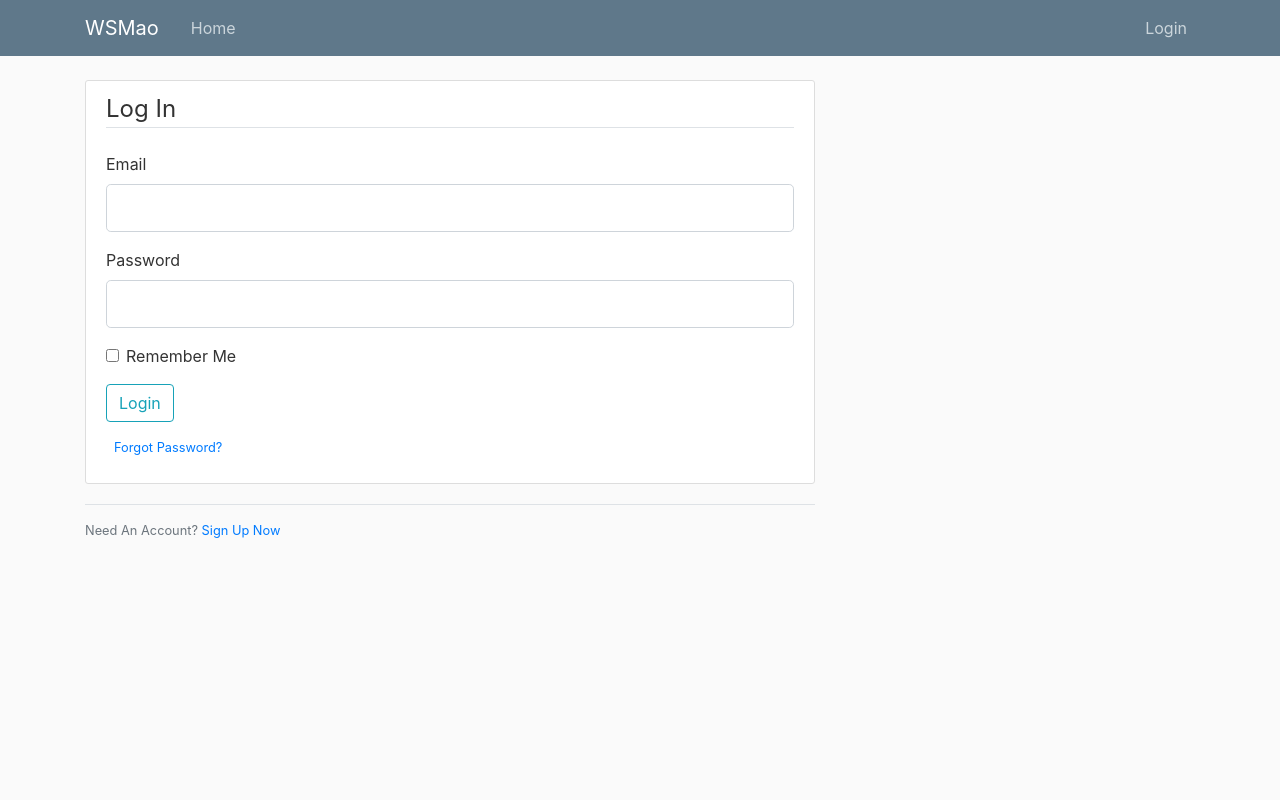
After one commit to WSMao/IoTPiProject, a Flask app: page /login in a window 1280 px wide. The commit adds this page. Run offline with Flask 2, Linux system fonts and the light colour scheme; some libraries are stand-ins or nearby versions.

Commit message:
登入等功能完成 資料驗證 cookie session

```diff
--- /dev/null
+++ b/forms.py
@@ -0,0 +1,14 @@
+from flask_wtf import FlaskForm
+from wtforms import StringField, PasswordField, SubmitField, BooleanField
+from wtforms.validators import DataRequired, Length, Email, EqualTo
+
+
+class LoginForm(FlaskForm):
+
+    email = StringField('Email',
+        validators=[DataRequired(), Email()] )
+    password = PasswordField('Password',
+        validators=[DataRequired()])
+    # using cookies
+    remember = BooleanField('Remember Me')
+    submit = SubmitField('Login')
--- a/main.py
+++ b/main.py
@@ -1,26 +1,91 @@
 #!/usr/bin/env python3
 # -*- coding: utf-8 -*-
-
 
 from flask import Flask,render_template,jsonify
 import os
 
+#video streaming lib
+from importlib import import_module
+from flask import Response
+
+# import camera driver
+if os.environ.get('CAMERA'):
+    Camera = import_module('camera_' + os.environ['CAMERA']).Camera
+else:
+    from camera import Camera
+    #from camera_opencv import Camera
+# Raspberry Pi camera module (requires picamera package)
+# from camera_pi import Camera
+
+from flask import redirect,url_for
+from forms import LoginForm
+isLogin=False
+
+
 app=Flask(__name__)
+#Set a secret key
+app.config['SECRET_KEY'] = '8fdee849163f9610d482779bc313c968'
+
 
 @app.route('/')
 def index():
-    return " it's my main page "
+    return "it's mao's homepage!"
 
+@app.route('/home')
+def home():
+    global isLogin
+    """Video streaming home page."""
+    if isLogin:
+        print(isLogin)
+        return render_template('home.html')
+    else:
+        return redirect(url_for('login'))
+
+def gen(camera):
+    """Video streaming generator function."""
+    while True:
+        frame = camera.get_frame()
+        yield (b'--frame\r\n'
+               b'Content-Type: image/jpeg\r\n\r\n' + frame + b'\r\n')
+@app.route('/video_feed')
+def video_feed():
+    """Video streaming route. Put this in the src attribute of an img tag."""
+    return Response(gen(Camera()),
+                    mimetype='multipart/x-mixed-replace; boundary=frame')
+
+@app.route('/login', methods=['GET','POST'])
+def login():
+    global isLogin
+    form = LoginForm()
+    if isLogin:
+        isLogin = False
+        print(isLogin)
+    else:
+        print(isLogin)
+        if form.validate_on_submit(): #必須定義在 forms.py 的全部都要 valid
+            print('is valid!!!')
+            if form.email.data == 'admin@blog.com' and form.password.data == 'password' :
+                print('correct')
+                isLogin = True
+                return redirect(url_for('home'))
+    return render_template('login.html',form=form)
+
+
+#for testing control function
 @app.route('/control')
 def control():
+
     return render_template("control.html")
 
-
-@app.route('/test')
-def test():
+#for testing AJAX !
+@app.route('/ajax')
+#Server side replies the requests from client side
+def AJAX():
     os.system("touch ~/Desktop/12345.txt")
     return jsonify ( result = 3)
 
 
+
 if __name__=="__main__":
-    app.run(debug=True)
+    # app.run(debug=True)
+    app.run( threaded=True, debug=True)
--- /dev/null
+++ b/static/main.css
@@ -0,0 +1,80 @@
+body {
+    background: #fafafa;
+    color: #333333;
+    margin-top: 5rem;
+  }
+
+  h1, h2, h3, h4, h5, h6 {
+    color: #444444;
+  }
+
+  .bg-steel {
+    background-color: #5f788a;
+  }
+
+  .site-header .navbar-nav .nav-link {
+    color: #cbd5db;
+  }
+
+  .site-header .navbar-nav .nav-link:hover {
+    color: #ffffff;
+  }
+
+  .site-header .navbar-nav .nav-link.active {
+    font-weight: 500;
+  }
+
+  .content-section {
+    background: #ffffff;
+    padding: 10px 20px;
+    border: 1px solid #dddddd;
+    border-radius: 3px;
+    margin-bottom: 20px;
+  }
+
+  .article-title {
+    color: #444444;
+  }
+
+  a.article-title:hover {
+    color: #428bca;
+    text-decoration: none;
+  }
+
+  .article-content {
+    white-space: pre-line;
+  }
+
+  .article-img {
+    height: 65px;
+    width: 65px;
+    margin-right: 16px;
+  }
+
+  .article-metadata {
+    padding-bottom: 1px;
+    margin-bottom: 4px;
+    border-bottom: 1px solid #e3e3e3
+  }
+
+  .article-metadata a:hover {
+    color: #333;
+    text-decoration: none;
+  }
+
+  .article-svg {
+    width: 25px;
+    height: 25px;
+    vertical-align: middle;
+  }
+
+  .account-img {
+    height: 125px;
+    width: 125px;
+    margin-right: 20px;
+    margin-bottom: 16px;
+  }
+
+  .account-heading {
+    font-size: 2.5rem;
+  }
--- a/static/style.css
+++ b/static/style.css
@@ -8,7 +8,7 @@ h3{
     width:50px;
     height:30px;
     color:red;
-    background:white;
+    background:rgb(206, 180, 180);
     border-color:rgb(201, 221, 217);
     border-width:1px;
     border-style:solid;
--- /dev/null
+++ b/templates/layout.html
@@ -0,0 +1,69 @@
+<html lang="en">
+<head>
+    <!-- Required meta tags -->
+    <meta charset="utf-8">
+    <!-- Responsive meta tag -->
+    <meta name="viewport" content="width=device-width, initial-scale=1, shrink-to-fit=no">
+    <!-- Bootstrap CSS -->
+    <link rel="stylesheet" href="https://stackpath.bootstrapcdn.com/bootstrap/4.1.3/css/bootstrap.min.css" integrity="sha384-MCw98/SFnGE8fJT3GXwEOngsV7Zt27NXFoaoApmYm81iuXoPkFOJwJ8ERdknLPMO" crossorigin="anonymous">
+    <!-- Main.css -->
+    <link rel="stylesheet" href="{{ url_for('static', filename='main.css') }}">
+    {% if title %}
+        <title>RPI3 - {{ title }}</title>
+    {% else %}
+        <title>RPI3</title>
+    {% endif %}
+</head>
+<body>
+    <!-- Optional JavaScript -->
+    <!-- jQuery first, then Popper.js, then Bootstrap JS -->
+    <script src="https://code.jquery.com/jquery-3.3.1.slim.min.js" integrity="sha384-q8i/X+965DzO0rT7abK41JStQIAqVgRVzpbzo5smXKp4YfRvH+8abtTE1Pi6jizo" crossorigin="anonymous"></script>
+    <script src="https://cdnjs.cloudflare.com/ajax/libs/popper.js/1.14.3/umd/popper.min.js" integrity="sha384-ZMP7rVo3mIykV+2+9J3UJ46jBk0WLaUAdn689aCwoqbBJiSnjAK/l8WvCWPIPm49" crossorigin="anonymous"></script>
+    <script src="https://stackpath.bootstrapcdn.com/bootstrap/4.1.3/js/bootstrap.min.js" integrity="sha384-ChfqqxuZUCnJSK3+MXmPNIyE6ZbWh2IMqE241rYiqJxyMiZ6OW/JmZQ5stwEULTy" crossorigin="anonymous"></script>
+
+    <header class="site-header">
+        <nav class="navbar navbar-expand-md navbar-dark bg-steel fixed-top">
+            <div class="container">
+                <a class="navbar-brand mr-4" href="{{ url_for('home') }}">WSMao</a>
+                <button class="navbar-toggler" type="button" data-toggle="collapse" data-target="#navbarToggle" aria-controls="navbarToggle" aria-expanded="false" aria-label="Toggle navigation">
+                    <span class="navbar-toggler-icon"></span>
+                </button>
+                <div class="collapse navbar-collapse" id="navbarToggle">
+                    <div class="navbar-nav mr-auto">
+                        <a class="nav-item nav-link" href="{{ url_for('home') }}">Home</a>
+
+                    </div>
+                    <!-- Navbar Right Side -->
+                    <div class="navbar-nav">
+                        <a class="nav-item nav-link" href="{{ url_for('login') }}">Login</a>
+
+                </div>
+            </div>
+            </div>
+        </nav>
+    </header>
+
+  <!-- The <main> tag specifies the main content of a document. -->
+    <main role="main" class="container">
+        <div class="row">
+            <div class="col-md-8">
+            <!-- Flash Message Block -->
+            {% with messages = get_flashed_messages(with_categories=true) %}
+                {% if messages %}
+                    {% for category, message in messages %}
+                        <div class="alert alert-{{ category }}">
+                            {{message}}
+                        </div>
+                    {% endfor %}
+                {% endif %}
+            {% endwith %}
+            <!-- Content Code Block-->
+            {% block content %}
+                <!-- Please override the content here! -->
+            {% endblock %}
+            </div>
+        </div>
+    </main>
+
+</body>
+</html>
--- /dev/null
+++ b/templates/login.html
@@ -0,0 +1,57 @@
+{% extends "layout.html" %}
+{% block content %}
+<div class="content-section">
+    <!-- leave action empty that means if we post the form it's just gonna go back to the same route  -->
+    <form method = "POST" action="">
+        {{ form.hidden_tag() }} <!-- some protection we just need -->
+         <fieldset class="form-group">
+             <!-- to group related elements in a form. -->
+             <!-- draws a box around the related elements. -->
+             <legend class="border-bottom mb-4">Log In</legend>
+             <div class="form-group">
+                 {{ form.email.label(class="form-control-label") }}
+                 <!-- error handling -->
+                 {% if form.email.errors %}
+                     {{ form.email(class="form-control form-control-lg is-invalid")}}
+                     <div class="invalid-feedback">
+                         {% for error in form.email.errors %}
+                             <span> {{ error }} </span>
+                         {% endfor %}
+                     </div>
+                 {% else %}
+                     {{ form.email(class="form-control form-control-lg ") }}
+                 {% endif %}
+             </div>
+             <div class="form-group">
+                 {{ form.password.label(class="form-control-label") }}
+                 <!-- error handling -->
+                 {% if form.password.errors %}
+                     {{ form.password(class="form-control form-control-lg is-invalid")}}
+                     <div class="invalid-feedback">
+                         {% for error in form.password.errors %}
+                             <span> {{ error }} </span>
+                         {% endfor %}
+                     </div>
+                 {% else %}
+                     {{ form.password(class="form-control form-control-lg ") }}
+                 {% endif %}
+             </div>
+             <div class="form-check">
+                 {{form.remember(class="form-check-input")}}
+                 {{form.remember.label(class="form-check-label")}}
+             </div>
+         </fieldset>
+         <div class="form-group">
+             {{ form.submit(class="btn btn-outline-info") }}
+         </div>
+         <small class="text-muted ml-2">
+             <a href="#">Forgot Password?</a>
+         </small>
+    </form>
+</div>
+<div class="border-top pt-3">
+     <small class="text-muted">
+         Need An Account? <a href="{{ url_for('login') }}"> Sign Up Now </a>
+     </small>
+</div>
+{% endblock content %}
```
Also changed, not shown: app.py (added, +40 -0 lines), base_camera.py (added, +104 -0 lines), camera.py (added, +14 -0 lines), camera_opencv.py (added, +23 -0 lines), camera_pi.py (added, +23 -0 lines), templates/control.html (+20 -18 lines), templates/home.html (added, +60 -0 lines), 1.jpg (added), 2.jpg (added), 3.jpg (added), 3 other files.
